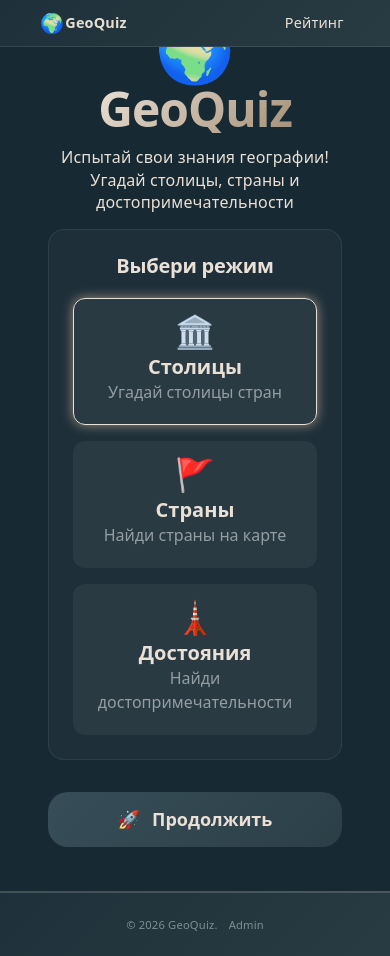
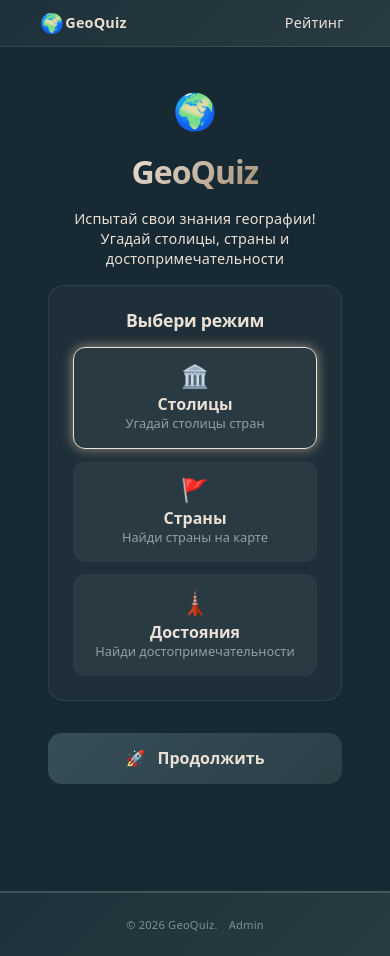
Before and after one commit to micfisto/DL2026_Spring_FSD2_Terlikova, a React app in the folder frontend/: page / in a window 390 px wide. Built offline with nearby package versions, Linux system fonts and the light colour scheme; no server answers; the HTML template or start-up script is replaced by a standard one.

Commit message:
style(home): update Home page styles

```diff
--- a/frontend/src/pages/Home.css
+++ b/frontend/src/pages/Home.css
@@ -188,30 +188,60 @@ h1.hero-title {
 }
 
 @media (max-width: 600px) {
-    .hero-title {
-        font-size: 2.5rem;
-    }
-
-    .hero-icon {
-        font-size: 4rem;
-    }
-
-    .mode-grid {
-        grid-template-columns: 1fr;
-    }
 
     .home {
         padding: 0 1rem;
     }
 
-    .home-start-button {
-        width: 100%;
-        max-width: none;
-        font-size: 18px;
-        padding: 16px;
+    h1.hero-title {
+        font-size: 2rem;
+        line-height: 1.1;
+    }
+
+    .hero-subtitle {
+        font-size: 0.9rem;
+        padding: 0 0.5rem;
+    }
+
+    .hero-icon {
+        font-size: 2.2rem;
+    }
+
+    .mode-title {
+        font-size: 1.1rem;
+        margin-bottom: 1rem;
     }
 
     .mode-grid {
         grid-template-columns: 1fr;
+        gap: 0.75rem;
+    }
+
+    .mode-card {
+        padding: 1rem;
+        gap: 0.5rem;
+    }
+
+    .mode-icon {
+        font-size: 1.4rem;
+    }
+
+    .mode-label {
+        font-size: 1rem;
+        line-height: 1.2;
+    }
+
+    .mode-desc {
+        font-size: 0.8rem;
+        line-height: 1.2;
+        margin-top: -6px;
+    }
+
+    .home-start-button {
+        width: 100%;
+        max-width: none;
+        font-size: 16px;
+        padding: 14px;
+        border-radius: 14px;
     }
 }
```
